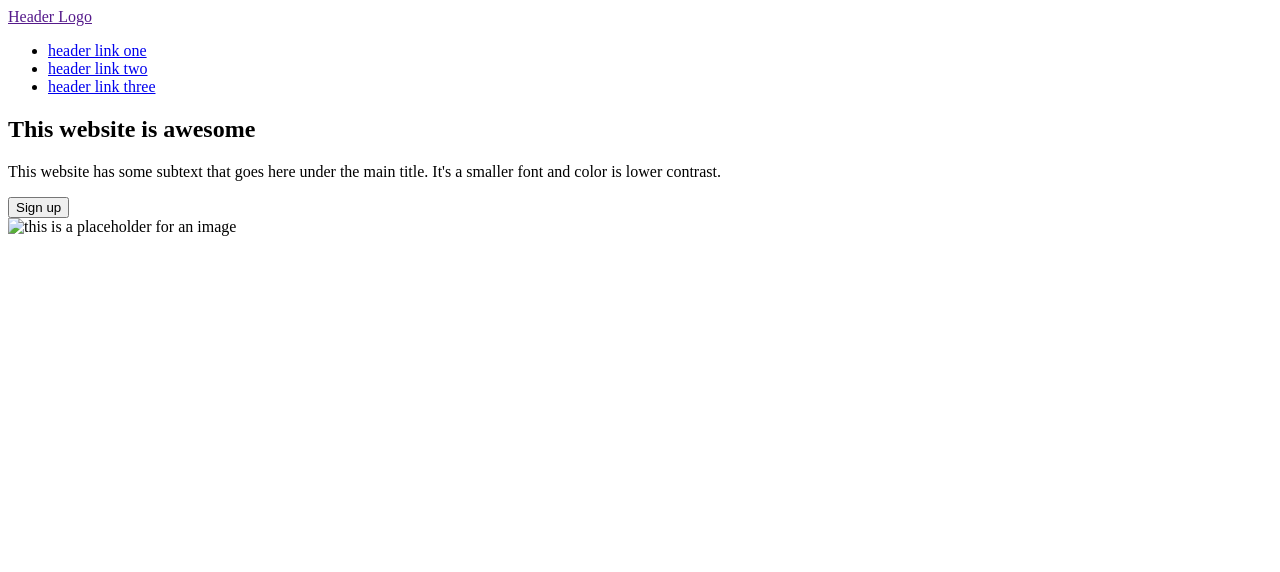
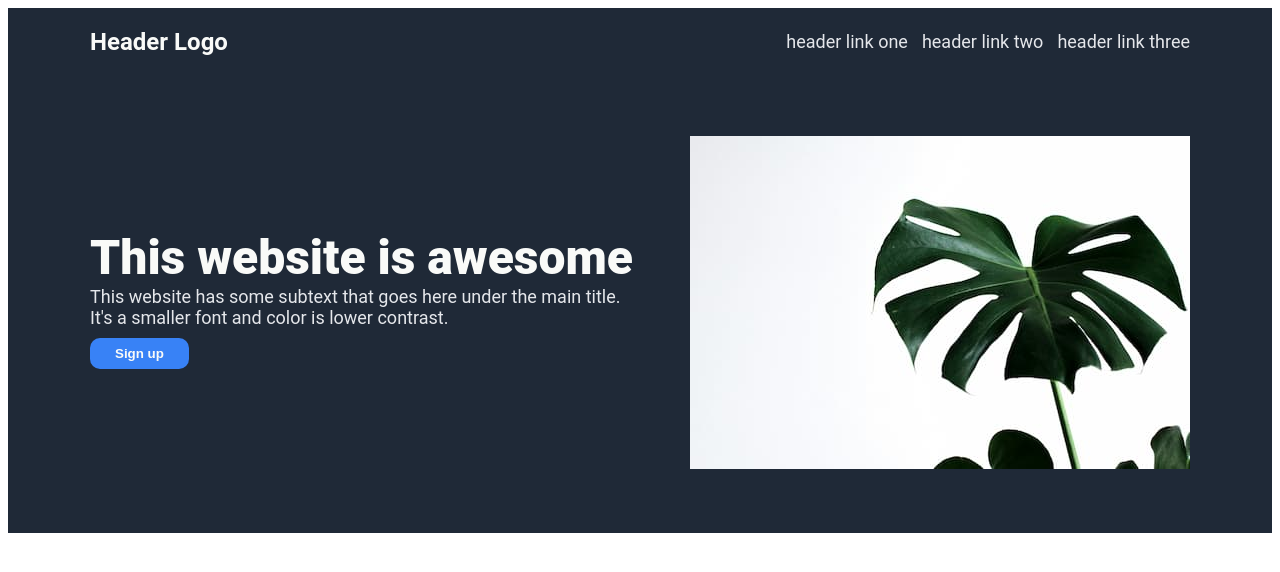
Before and after one commit to Valentyn99/landing-page, a plain HTML site: page index.html in a window 1280 px wide. Drawn offline with Linux system fonts and the light colour scheme.

Commit message:
Add hero section with styles, image folder, hero image with autor in README.md

```diff
--- a/index.html
+++ b/index.html
@@ -8,7 +8,12 @@
 </head>
 <body>
     <header>
-        <a href="">Header Logo</a>
+        <div class="container">
+
+            <div class="header-nav">
+                <div class="logo">
+                    <h2 class="logo-text">Header Logo</h2>
+                </div>
                 <nav>
                     <ul>
                         <li><a href="#">header link one</a></li>
@@ -16,13 +21,19 @@
                         <li><a href="#">header link three</a></li>
                     </ul>
                 </nav>
+            </div>
+
+            <div class="hero">
                 <article>
                     <h1>This website is awesome</h1>
-            <p>This website has some subtext that goes here under the main title. It's a smaller font and color is lower contrast.</p>
+                    <p class="hero-text">This website has some subtext that goes here under the main title. It's a smaller font and color is lower contrast.</p>
                     <button>Sign up</button>
                 </article>
-        <div>
-            <img src="" alt="this is a placeholder for an image">
+                <div class="hero-img">
+                    <img src="/img/kara-eads-Yx4JJguZBtU-unsplash.jpg" alt="this is a placeholder for an image">
+                </div>
+            </div>
+
         </div>
     </header>
     <main>
--- a/style.css
+++ b/style.css
@@ -0,0 +1,74 @@
+body {
+    font-family: 'Roboto', sans-serif;
+}
+
+header {
+    background-color: #1f2937;
+}
+
+.container {
+    max-width: 1100px;
+    margin: 0 auto;
+    padding: 0 40px;
+    display: flex;
+    flex-direction: column;
+}
+
+.header-nav {
+    display: flex;
+    justify-content: space-between;
+    align-items: center;
+}
+
+ul {
+    display: flex;
+    gap: 14px;
+}
+
+li {
+    list-style-type: none;
+}
+
+.hero {
+    display: flex;
+    justify-content: center;
+    align-items: center;
+    justify-content: space-between;
+    padding: 60px 0;
+    gap: 50px;
+}
+
+a {
+    text-decoration: none;
+    font-size: 18px;
+    color: #e5e7eb;
+}
+
+h1 {
+    font-size: 48px;
+    font-weight: 900;
+    color: #f9faf8;
+    margin: 0;
+}
+
+.logo-text {
+    font-size: 24px;
+    color: #f9faf8;
+}
+
+
+.hero-text {
+    font-size: 18px;
+    color: #e5e7eb;
+    margin: 0;
+}
+
+button {
+    background-color: #3882f6;
+    padding: 8px 25px;
+    border-radius: 10px;
+    border: none;
+    color: #f9faf8;
+    font-weight: 800;
+    margin: 10px 0;
+}
```
Also changed, not shown: img/kara-eads-Yx4JJguZBtU-unsplash.jpg (added), 1 other file. Lines whose indentation alone changed are shown as unchanged.
